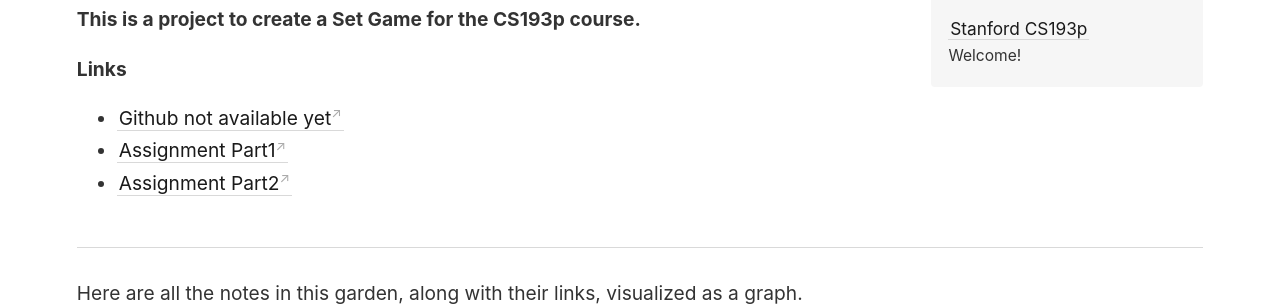
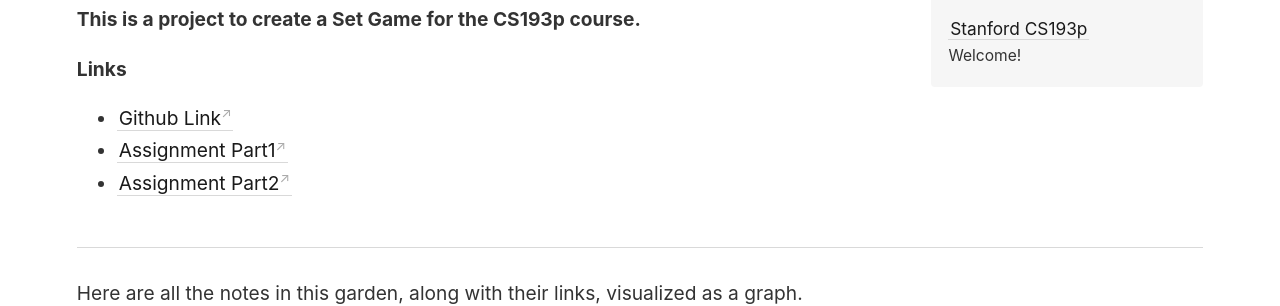
Before and after one commit to ahrchen/digital-garden-knowselfdaily, a Jekyll site: the page built from _notes/Stanford CS193p/CS193p Set Game.md, in a window 1280 px wide. Shown: the part 327-633 px from the top of the page. Built offline with Jekyll 4.4.1, drawn with Linux system fonts in a browser that asks for light colours.

Commit message:
Add Github link to CS193p Set Game

```diff
--- a/_notes/Stanford CS193p/CS193p Set Game.md
+++ b/_notes/Stanford CS193p/CS193p Set Game.md
@@ -7,6 +7,6 @@ title: CS193p Set Game
 #### This is a project to create a Set Game for the CS193p course.
 
 #### Links
-- [Github not available yet]()
+- [Github Link](https://github.com/ahrchen/CS193p_Set_Game/tree/main)
 - [Assignment Part1](https://cs193p.sites.stanford.edu/sites/g/files/sbiybj16636/files/media/file/assignment_3_0.pdf)
 - [Assignment Part2](https://cs193p.sites.stanford.edu/sites/g/files/sbiybj16636/files/media/file/assignment_4_0.pdf)
```
Also changed, not shown: 1 other file.
